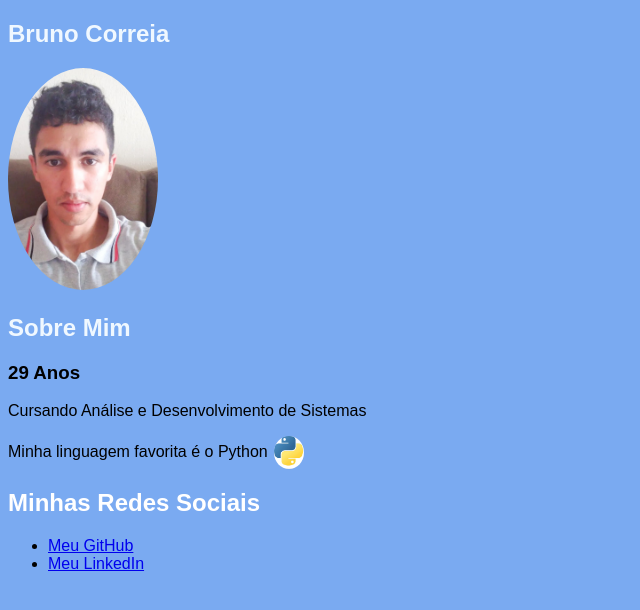
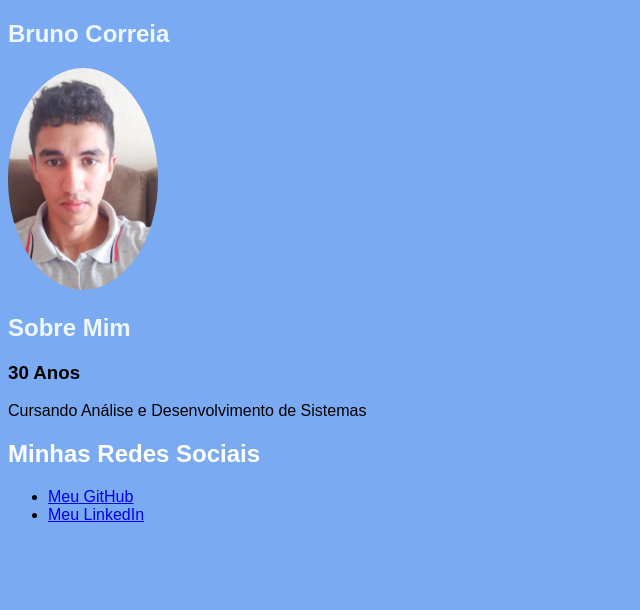
Before and after one commit to brunocorreia7/brunocorreia7.guithub.io, a plain HTML site: page index.html in a window 1280 px wide. Shown: the whole page, without its empty margins (0-640 px from the left). Drawn offline with Linux system fonts and the light colour scheme.

Commit message:
Update index.html

```diff
--- a/index.html
+++ b/index.html
@@ -8,7 +8,7 @@
     <style>
         body {
             background-color: rgb(122, 170, 241);
-            font-family: Arial, sans-serif; /* Fonte padrão */
+            font-family: Arial, sans-serif;
 
         }
         h2{
@@ -22,12 +22,7 @@
             width: 150px; /* Largura da primeira imagem */
             border-radius: 80%; /* Tornando a imagem redonda */
         }
-        img.python-logo {
-            width: 30px; /* Largura da segunda imagem (logo do Python) */
-            border-radius: 50%; /* Tornando a imagem redonda */
-            margin-left: 02px; /* Margem à esquerda para separar do texto */
-            vertical-align: middle; /* Alinhamento vertical */
-        }
+
     </style>
 </head>
 <body>
@@ -39,9 +34,9 @@
 
     <section>
         <h1>Sobre Mim</h1>
-        <h3>29 Anos</h3>
+        <h3>30 Anos</h3>
         <p>Cursando Análise e Desenvolvimento de Sistemas</p>
-        <p>Minha linguagem favorita é o Python <img class="python-logo" src="logopython.jpg" alt="Python Logo"></p>
+
     </section>
 
     <section>
```
